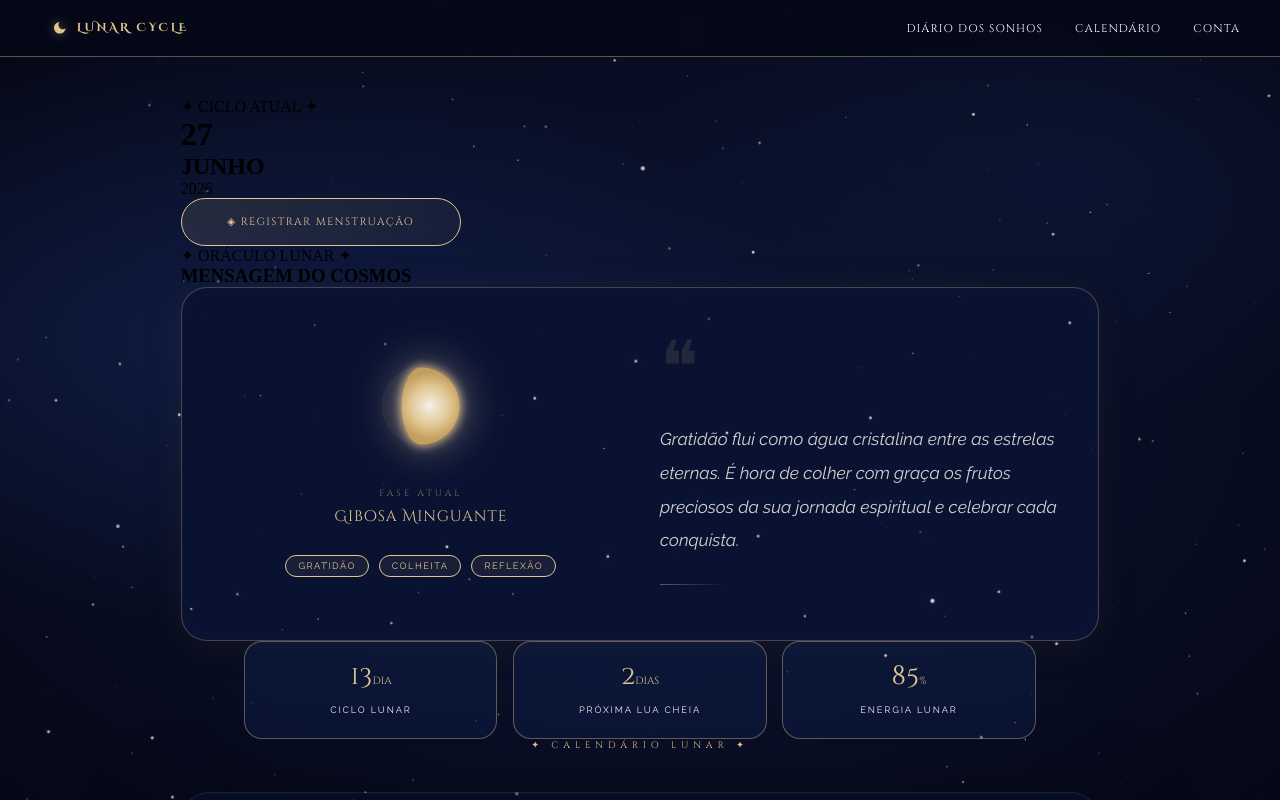
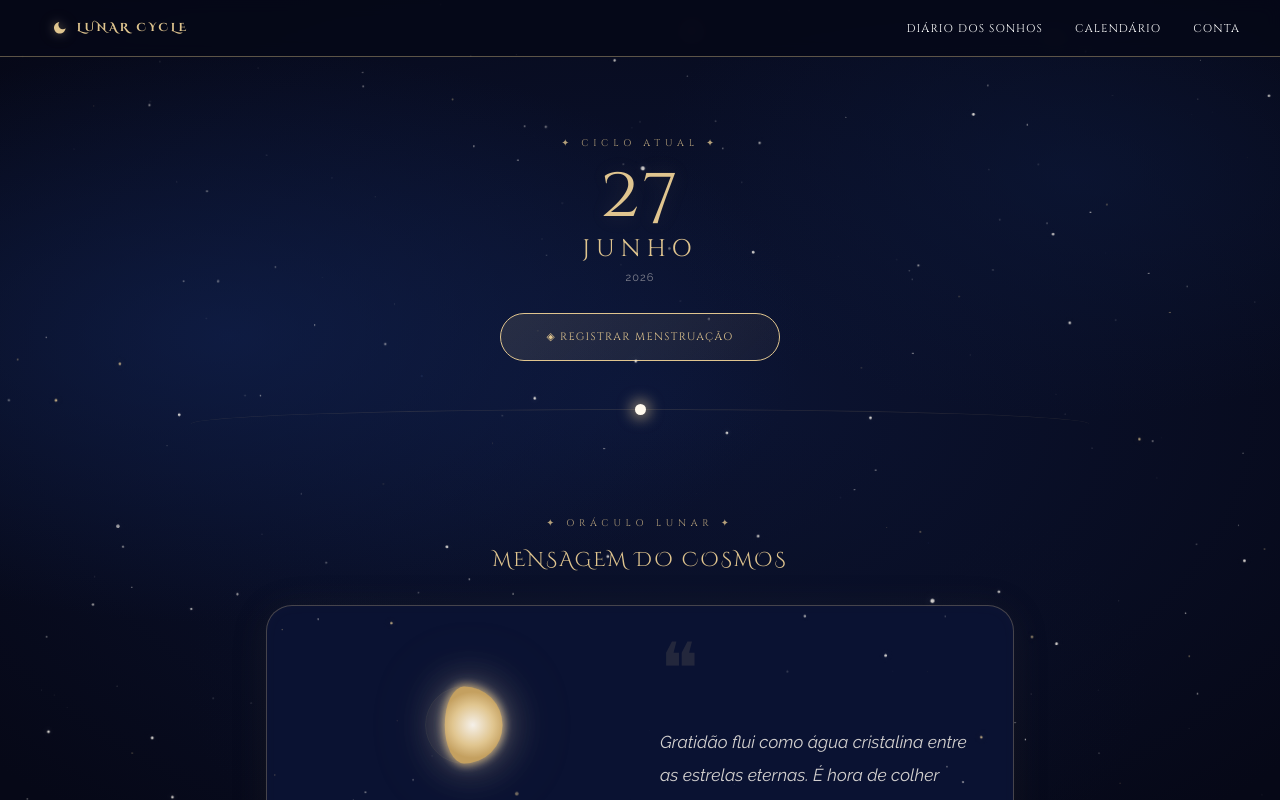
Before and after one commit to kaylannesatiro/lunar-cycle, a React app in the folder frontend/: page /home in a window 1280 px wide. Shown: the top 800 px of the page. Built offline with nearby package versions, Linux system fonts and the light colour scheme; no server answers; the HTML template or start-up script is replaced by a standard one.

Commit message:
feat: criação do css

```diff
--- a/frontend/src/pages/Home.css
+++ b/frontend/src/pages/Home.css
@@ -0,0 +1,152 @@
+/* =========================================================
+   SHELL DO DASHBOARD PRINCIPAL
+   ========================================================= */
+.home-dashboard-shell {
+    display: flex;
+    flex-direction: column;
+    align-items: center;
+    width: 100%;
+    max-width: 780px;
+    margin: 0 auto;
+    padding: 2.5rem 1rem 7rem 1rem;
+    box-sizing: border-box;
+}
+
+.home-loading {
+    color: #E0C58F;
+    font-family: 'Cinzel', serif;
+    letter-spacing: 2px;
+    font-size: 1rem;
+    text-align: center;
+    margin-top: 10rem;
+    animation: pulsarSuave 2s infinite ease-in-out;
+}
+
+/* =========================================================
+   TEXTOS DO CABEÇALHO (CRONOS)
+   ========================================================= */
+.home-cronos-header {
+    display: flex;
+    flex-direction: column;
+    align-items: center;
+    text-align: center;
+    width: 100%;
+}
+
+.home-titulo-menor {
+    color: #E0C58F;
+    font-family: 'Cinzel', serif;
+    font-size: 9.6px;
+    font-weight: 400;
+    line-height: 14.4px;
+    letter-spacing: 4.8px;
+    text-transform: uppercase;
+    margin-bottom: 0.5rem;
+    opacity: 0.8;
+}
+
+.home-dia-destaque {
+    color: #E0C58F;
+    font-family: "Cinzel Decorative", serif;
+    font-size: 72px;
+    font-weight: 400;
+    line-height: 1;
+    letter-spacing: 2.5px;
+    margin: 0;
+    text-shadow: 0 0 20px rgba(224, 197, 143, 0.15);
+}
+
+.home-mes-subtitulo {
+    color: #E0C58F;
+    font-family: "Cinzel", serif;
+    font-size: 24px;
+    font-weight: 400;
+    line-height: 1.2;
+    letter-spacing: 6px;
+    margin: 0.2rem 0 0 0;
+}
+
+.home-frase-ano {
+    font-family: "Raleway", sans-serif;
+    font-size: 11px;
+    color: rgba(245, 240, 233, 0.5);
+    letter-spacing: 1px;
+    margin-top: 0.5rem;
+}
+
+/* =========================================================
+   BOTÃO E ÁREA DE AÇÃO
+   ========================================================= */
+.home-action-container {
+    display: flex;
+    justify-content: center;
+    width: 100%;
+    margin-top: 1.8rem;
+    margin-bottom: 2rem;
+}
+
+/* =========================================================
+   A ÓRBITA CURVA (Separador Estelar do Figma)
+   ========================================================= */
+.home-orbita-separador {
+    position: relative;
+    width: 120%; /* Estoura um pouco as pontas para dar profundidade infinita */
+    height: 60px;
+    margin: 1rem 0 3rem 0;
+    border-top: 0.667px solid rgba(224, 197, 143, 0.12);
+    border-radius: 50% / 15px 15px 0 0; /* Cria a curvatura parabólica de órbita */
+    display: flex;
+    justify-content: center;
+}
+
+.home-planeta-focal {
+    position: absolute;
+    top: -6px;
+    width: 11px;
+    height: 11px;
+    background: #FFF9ED;
+    border-radius: 50%;
+    box-shadow: 0 0 14px 4px rgba(224, 197, 143, 0.6);
+}
+
+/* =========================================================
+   SEÇÃO DO ORÁCULO E CALENDÁRIO
+   ========================================================= */
+.home-secao-oraculo,
+.home-secao-calendario {
+    display: flex;
+    flex-direction: column;
+    align-items: center;
+    width: 100%;
+    margin-bottom: 3.5rem;
+}
+
+.home-titulo-sessao {
+    color: #E0C58F;
+    font-family: "Cinzel Decorative", serif;
+    font-size: 20px;
+    font-weight: 400;
+    letter-spacing: 2px;
+    text-align: center;
+    margin: 0.4rem 0 2rem 0;
+}
+
+.home-calendario-wrapper {
+    width: 100%;
+    margin-top: 1.5rem;
+}
+
+/* =========================================================
+   RESPONSIVIDADE INTELIGENTE
+   ========================================================= */
+@media (max-width: 768px) {
+    .home-dia-destaque { font-size: 56px; }
+    .home-mes-subtitulo { font-size: 18px; letter-spacing: 4px; }
+    .home-titulo-sessao { font-size: 16px; }
+    .home-orbita-separador { width: 100%; }
+}
+
+@keyframes pulsarSuave {
+    0%, 100% { opacity: 0.6; }
+    50% { opacity: 1; }
+}
```
